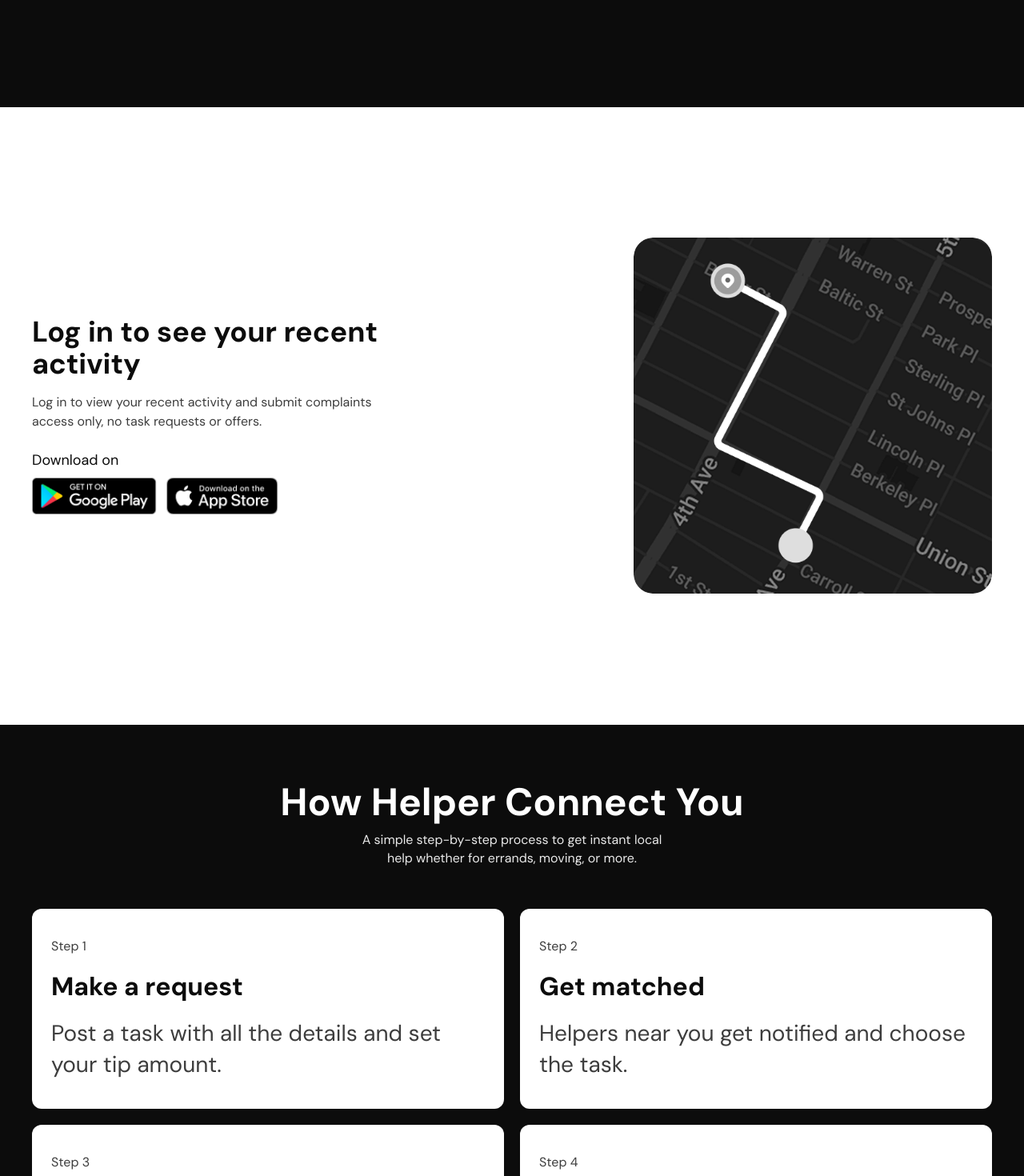
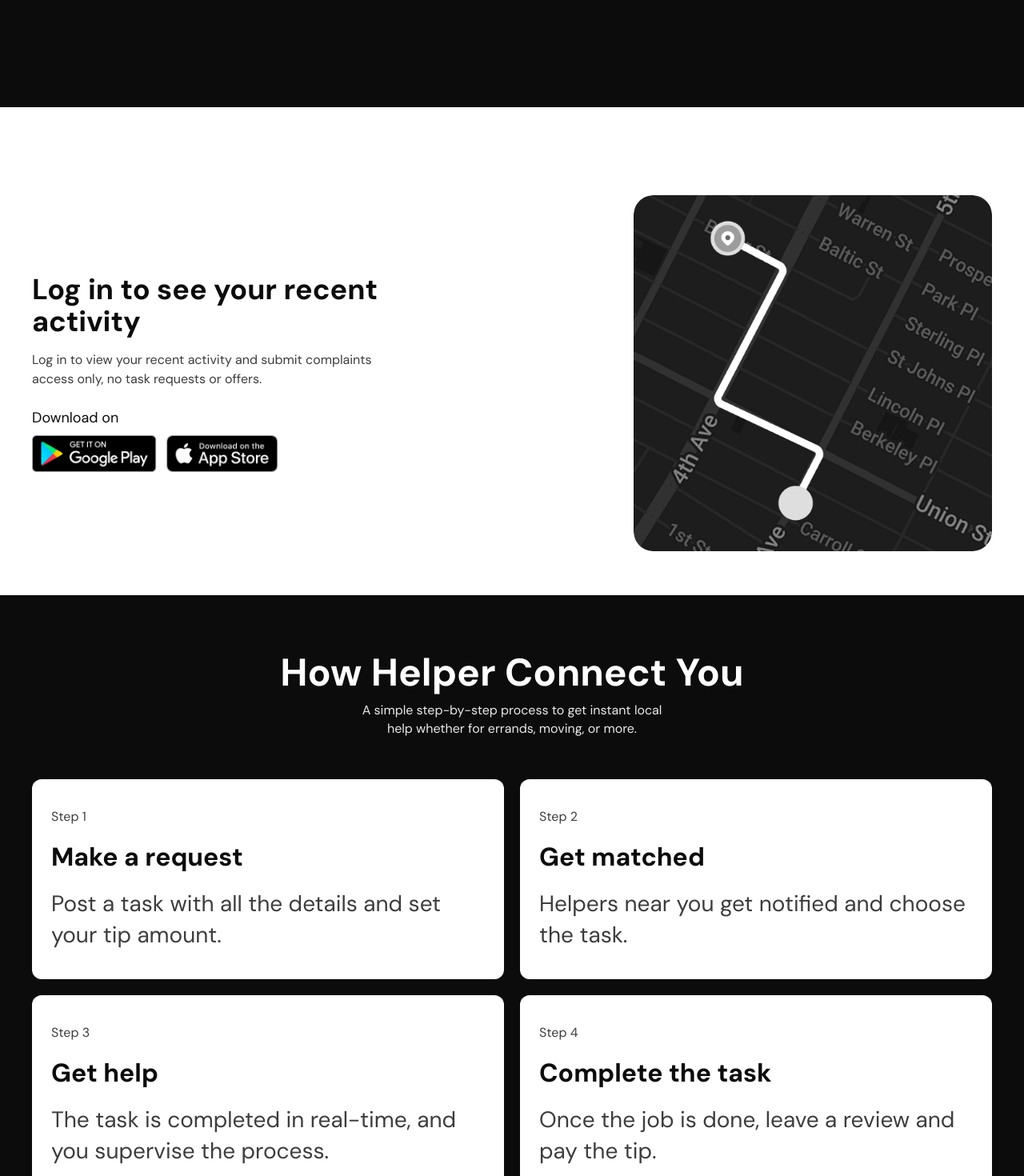
Before and after one commit to MehediMehad/horphe_ovono, a Next.js app: page / in a window 1280 px wide. Shown: the part 2760-4230 px from the top of the page at 80% size. Built offline with nearby package versions, Linux system fonts and the light colour scheme.

Commit message:
navbar update

```diff
--- a/src/components/modules/CommonLayout/Contact/LandingPage/HelperConnectSection.tsx
+++ b/src/components/modules/CommonLayout/Contact/LandingPage/HelperConnectSection.tsx
@@ -1,5 +1,7 @@
 const HelperConnectSection = () => {
   return (
+    <div id="whyus"  className="">
+      <div className="h-[100px]"></div>
     <div className="bg-[#0C0C0C] py-11 md:py-0 md:h-[820px] flex flex-col justify-center items-center">
       <div className="w-full max-w-[1200px] mx-auto text-white md:h-[680px] flex flex-col justify-between ">
         <div className="w-full text-center flex flex-col items-center justify-center h-[112px]">
@@ -59,6 +61,7 @@ const HelperConnectSection = () => {
         </div>
       </div>
     </div>
+    </div>
   );
 };
 
--- a/src/components/modules/CommonLayout/Contact/LandingPage/TasksSection.tsx
+++ b/src/components/modules/CommonLayout/Contact/LandingPage/TasksSection.tsx
@@ -64,7 +64,7 @@ export default function TasksSection() {
       </div>
 
       {/* Light section - Log in to see activity */}
-      <div className="w-full max-w-[1400px] px-4 lg:px-0 mx-auto flex items-center py-14 md:h-[772px] text-[#0C0C0C]">
+      <div className="w-full max-w-[1400px] px-4 lg:px-0 mx-auto flex items-center pt-14 -mb-10 md:-mb-[100px] md:h-[610px] text-[#0C0C0C]">
         <div className="w-full max-w-[1200px] px-4 md:px-0 mx-auto md:h-[580px] flex">
           <div className="w-full flex flex-col md:flex-row-reverse items-center  gap-8 mx-auto">
             <div className="w-full md:w-1/2 flex justify-end">
--- a/src/components/modules/shared/Navbar.tsx
+++ b/src/components/modules/shared/Navbar.tsx
@@ -44,7 +44,7 @@ export default function Navbar() {
             About
           </Link>
           <Link
-            href="/why-us"
+            href="/#whyus"
             className="text-sm font-medium hover:text-gray-600"
           >
             Why Us
@@ -87,7 +87,7 @@ export default function Navbar() {
             </div>
             <nav className="flex flex-col gap-6">
               <Link
-                href="/feature"
+                href="/#feature"
                 className="text-lg font-medium hover:text-gray-600"
                 onClick={toggleMenu}
               >
@@ -101,7 +101,7 @@ export default function Navbar() {
                 About
               </Link>
               <Link
-                href="/why-us"
+                href="/#whyus"
                 className="text-lg font-medium hover:text-gray-600"
                 onClick={toggleMenu}
               >
```
